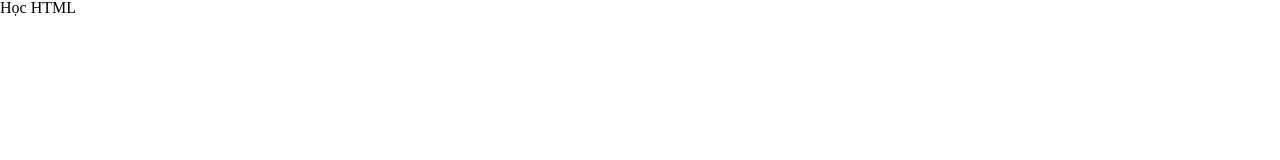
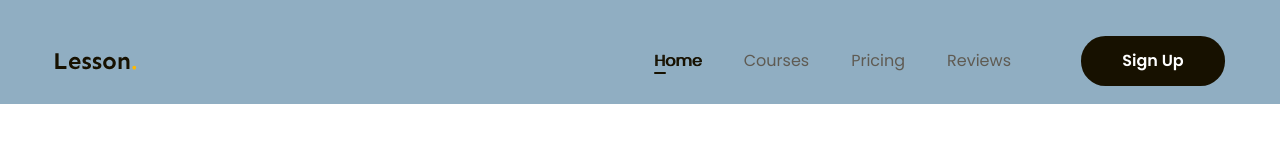
Before and after one commit to Huypro202/Du-an-1, a plain HTML site: page index.html in a window 1280 px wide. Shown: the top 160 px of the page. Drawn offline with Linux system fonts and the light colour scheme.

Commit message:
p3 làm phần header

```diff
--- a/assets/css/style.css
+++ b/assets/css/style.css
@@ -9,4 +9,85 @@ html {
 /* khôi phục lại cỡ chữ mặc định theo rem */
 body {
   font-size: 1.6rem;
+  font-family: "Poppins", sans-serif;
 }
+/* ======common====== */
+a {
+  text-decoration: none;
+}
+
+.btn {
+  display: inline-block;
+  padding: 0px 16px;
+  line-height: 50px;
+  min-width: 118px;
+  color: #fff;
+  text-align: center;
+  font-size: 16px;
+  font-weight: 600;
+  border-radius: 24.5px;
+  background: #171100;
+}
+
+.main-content {
+  width: 1170px;
+  max-width: calc(100% - 48px);
+  margin-left: auto;
+  margin-right: auto;
+}
+/* ======header====== */
+.header {
+  background: #90aec2;
+}
+
+.header.fixed {
+  position: sticky;
+  top: -28px;
+}
+.header .body {
+  display: flex;
+  align-items: center;
+  padding: 36px 0 18px;
+}
+
+.nav {
+  margin-left: auto;
+}
+
+.nav ul {
+  display: flex;
+}
+
+.nav a {
+  position: relative;
+  color: #5f5b53;
+  font-size: 1.6rem;
+  padding: 8px 21px;
+}
+
+.nav li.active a,
+.nav a:hover {
+  color: #171100;
+  /* font-size: 16px; */
+  text-shadow: 1px 0 0 currentColor;
+}
+
+.nav li.active a::after {
+  position: absolute;
+  left: 21px;
+  bottom: 6px;
+  display: block;
+  content: "";
+  width: 12px;
+  height: 2px;
+  border-radius: 1px;
+  background: #171100;
+}
+
+.header .btn-sign-up {
+  min-width: 144px;
+}
+
+.header .action {
+    margin-left: 49px;
+}
--- a/index.html
+++ b/index.html
@@ -5,13 +5,46 @@
     <meta name="viewport" content="width=device-width, initial-scale=1.0">
     <!-- reset csscss  -->
     <link rel="stylesheet" href="./assets/css/reset.css"></link>
+    <!-- embed fonts -->
+    <link rel="preconnect" href="https://fonts.googleapis.com">
+    <link rel="preconnect" href="https://fonts.gstatic.com" crossorigin>
+    <link href="https://fonts.googleapis.com/css2?family=Poppins:ital,wght@0,100;0,400;0,500;0,600;0,700;1,400&family=Sen:wght@400;500;600;700;800&display=swap" rel="stylesheet">
 
     <!-- style  -->
     <link rel="stylesheet" href="./assets/css/style.css"></link>
 
     <title>Học HTML</title>
 </head>
-<body>
-    <h1>Học HTML</h1>
+<body style="height: 10000px ">
+    <!-- header -->
+     <header class="header fixed">
+        <div class="main-content">
+            <div class="body">
+                <!-- logo -->
+                <img src="./assets/img/Lesson..svg" alt="Văn Huy" class="logo">
+                <!-- nav -->
+                <nav class="nav">
+                    <ul>
+                        <li class="active">
+                            <a href="#!">Home</a>
+                        </li>
+                        <li>
+                            <a href="#!">Courses</a>
+                        </li>
+                        <li>
+                            <a href="#!">Pricing</a>
+                        </li>
+                        <li>
+                            <a href="#!">Reviews</a>
+                        </li>
+                    </ul>
+                </nav>
+                <!--btn action -->
+                <div class="action">
+                    <a href="#!" class="btn btn-sign-up">Sign Up</a>
+                </div>
+            </div>
+        </div>
+     </header>
 </body>
 </html>
```
Also changed, not shown: assets/img/Lesson..svg (added).
